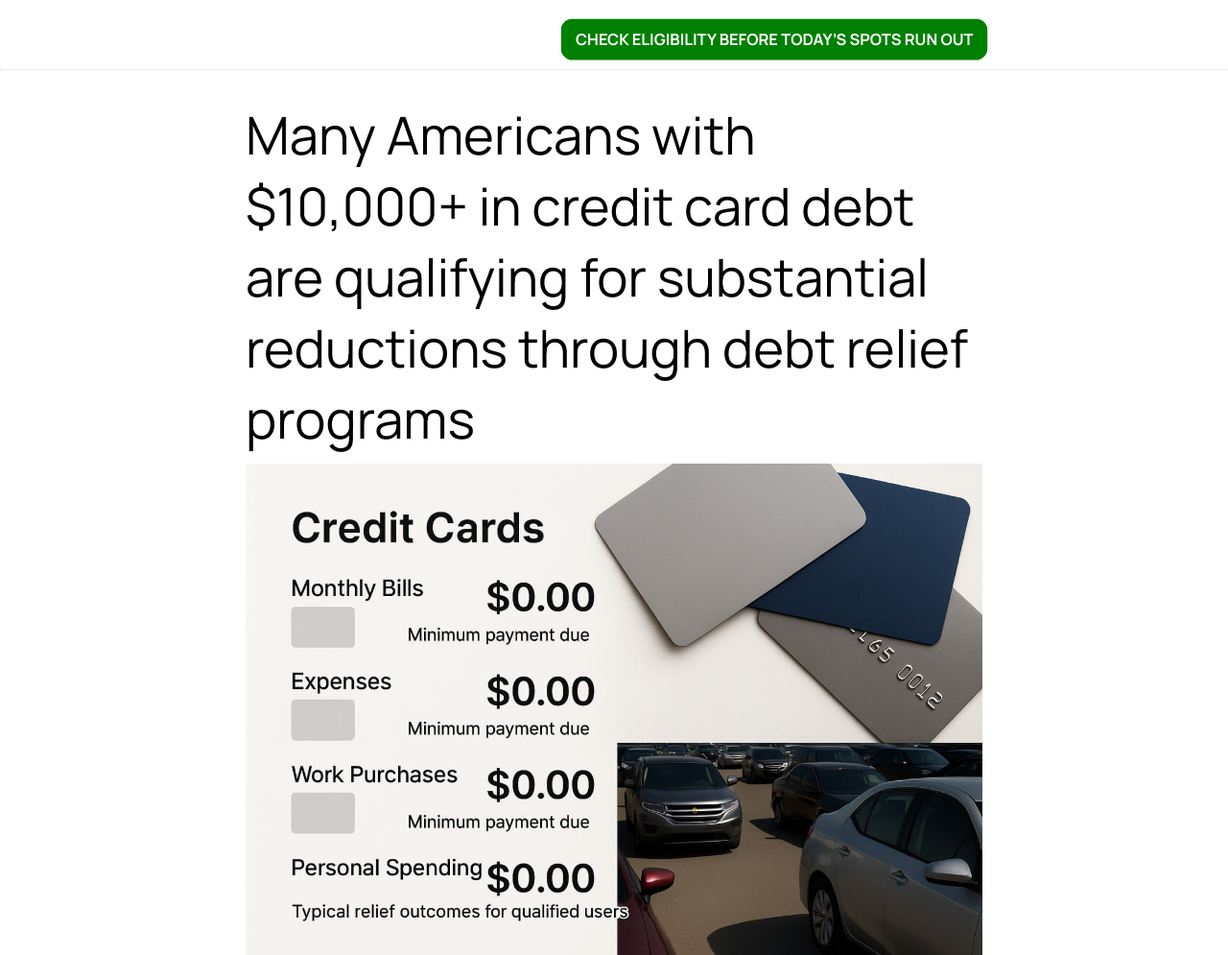
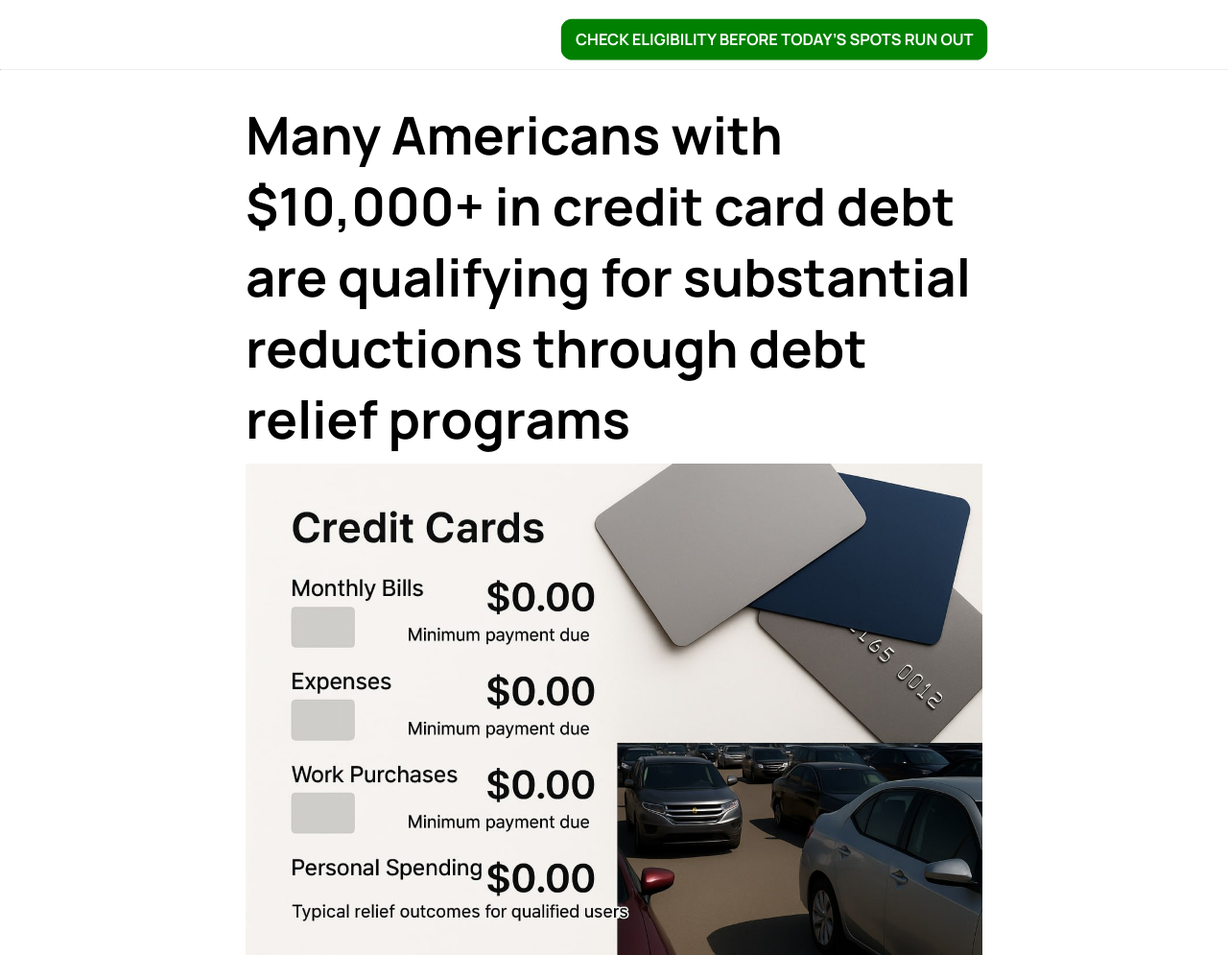
Before and after one commit to zef26/quiz, a plain HTML site: page index.html in a window 1280 px wide. Shown: the top 995 px of the page at 96% size. Drawn offline with Linux system fonts and the light colour scheme.

Commit message:
Update index.html

```diff
--- a/index.html
+++ b/index.html
@@ -57,7 +57,7 @@
 <hr>
 
 <div class="container">
-    <h1 style="font-weight:400 ;">Many Americans with $10,000+ in credit card debt are qualifying for substantial reductions through debt relief programs </h1>
+    <h1 >Many Americans with $10,000+ in credit card debt are qualifying for substantial reductions through debt relief programs </h1>
     <div class="img-main">
         <img src="./img/mainimg.jpg" alt="Debt Image">
     </div>
```
